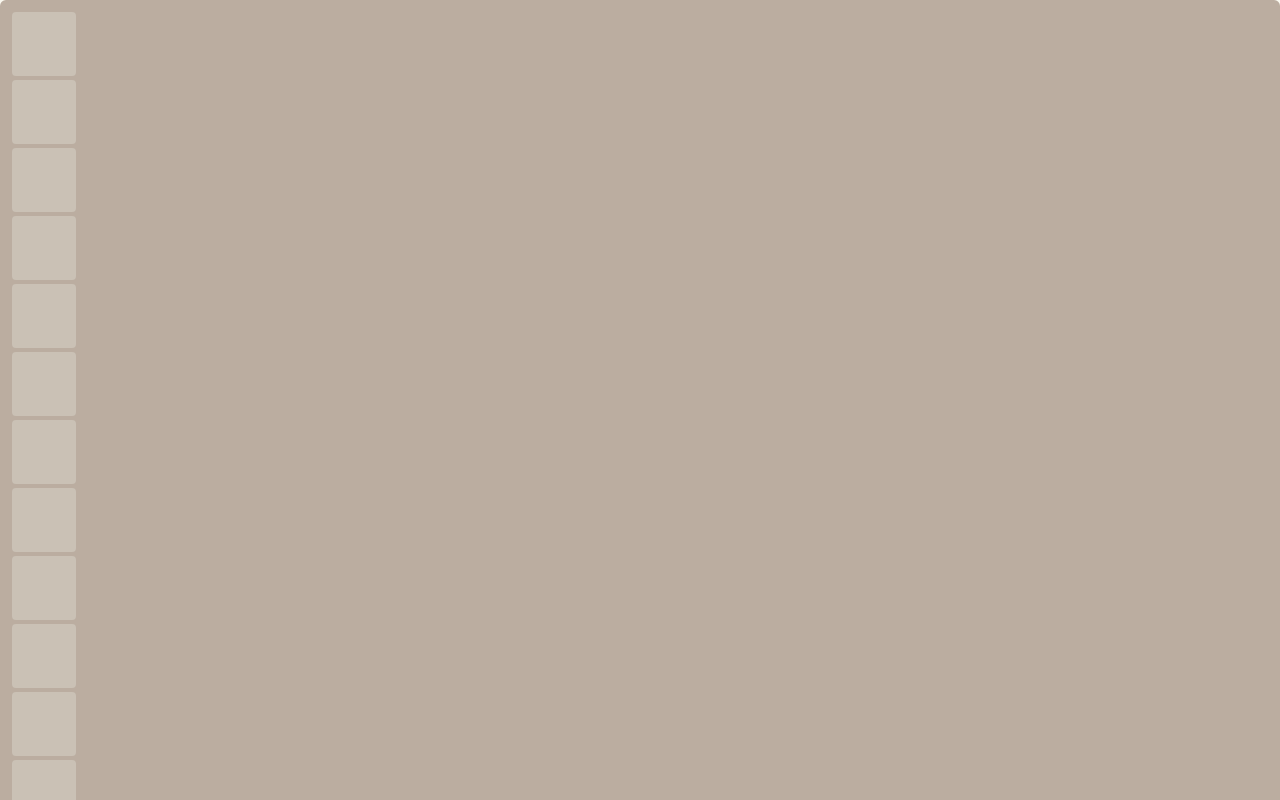
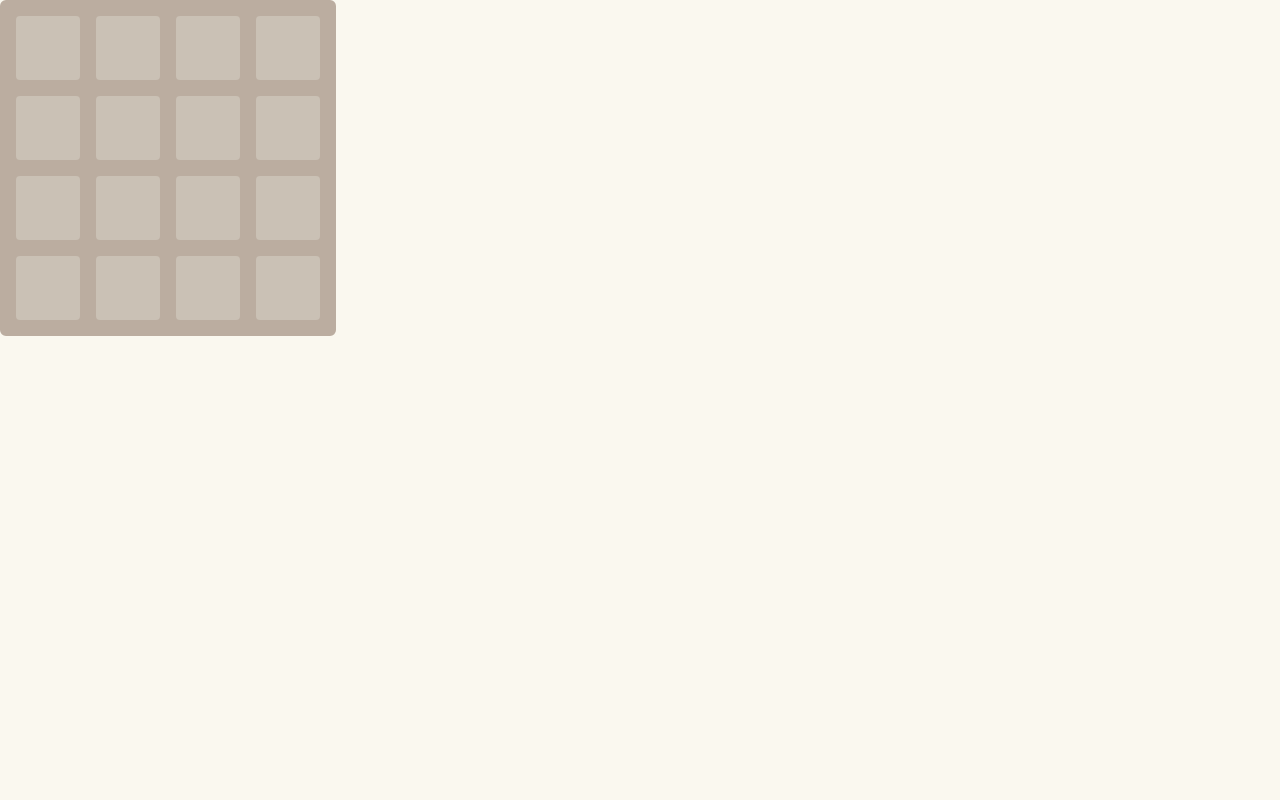
Before and after one commit to jayden-n/twenty48, a Next.js app: page / in a window 1280 px wide. Shown: the top 800 px of the page. Built offline with nearby package versions, Linux system fonts and the light colour scheme.

Commit message:
refactor: add test for game cells in board component

```diff
--- a/components/Board.tsx
+++ b/components/Board.tsx
@@ -2,7 +2,7 @@ import styles from "@/styles/board.module.css";
 
 const Board = () => {
 	const renderGrid = () => {
-		const totalCellsCount = 16; // 4x4 dimension
+		const totalCellsCount = 16; // 4x4 dimensions
 		const cells: JSX.Element[] = [];
 
 		for (let index = 0; index < totalCellsCount; index++) {
--- /dev/null
+++ b/jest.setup.js
@@ -0,0 +1,2 @@
+// Learn more: https://github.com/testing-library/jest-dom
+import "@testing-library/jest-dom";
--- a/next.config.js
+++ b/next.config.js
@@ -1,6 +1,6 @@
 /** @type {import('next').NextConfig} */
 const nextConfig = {
-    reactStrictMode: true,
+	reactStrictMode: true,
 };
 
 module.exports = nextConfig;
--- a/pages/_app.tsx
+++ b/pages/_app.tsx
@@ -2,5 +2,5 @@ import "@/styles/globals.css";
 import type { AppProps } from "next/app";
 
 export default function App({ Component, pageProps }: AppProps) {
-    return <Component {...pageProps} />;
+	return <Component {...pageProps} />;
 }
--- a/styles/board.module.css
+++ b/styles/board.module.css
@@ -1,7 +1,10 @@
 .board {
+	width: calc(var(--pixel-size) * 8 * 4 + var(--pixel-size) * 10);
 }
 
 .grid {
+	display: flex;
+	flex-wrap: wrap;
 	background-color: var(--secondary-background);
 	border: var(--pixel-size) solid var(--secondary-background);
 	border-radius: calc(var(--pixel-size) * 0.75); /* 6px */
@@ -10,7 +13,7 @@
 .cell {
 	width: calc(var(--pixel-size) * 8);
 	height: calc(var(--pixel-size) * 8);
-	margin: calc(var(--pixel-size) * 0.5);
+	margin: calc(var(--pixel-size) * 1);
 	border-radius: calc(var(--pixel-size) * 0.5);
 	background: var(--cell-background);
 }
```
Also changed, not shown: jest.config.js (added, +15 -0 lines), package.json (+8 -2 lines), .eslintrc.json, pages/_document.tsx (indentation only), 2 other files (tests, documents, lock files or other folders).
